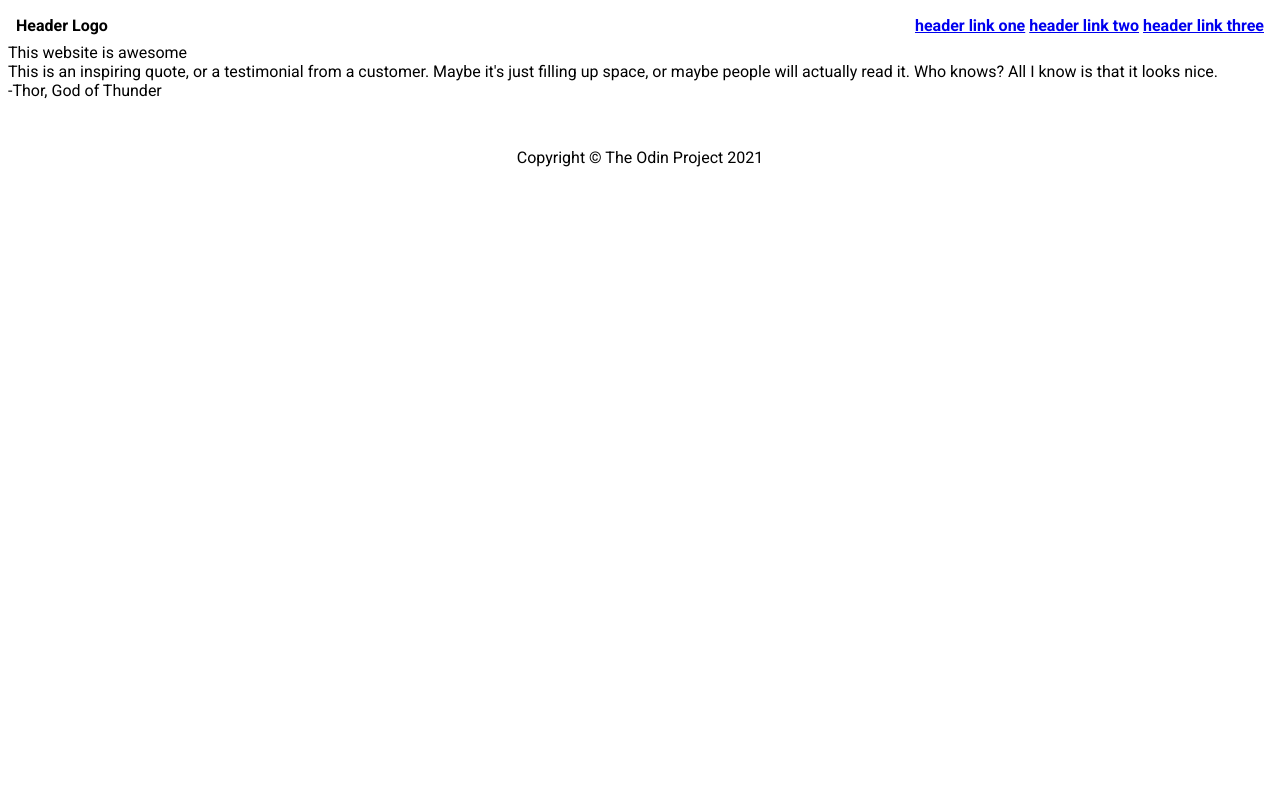
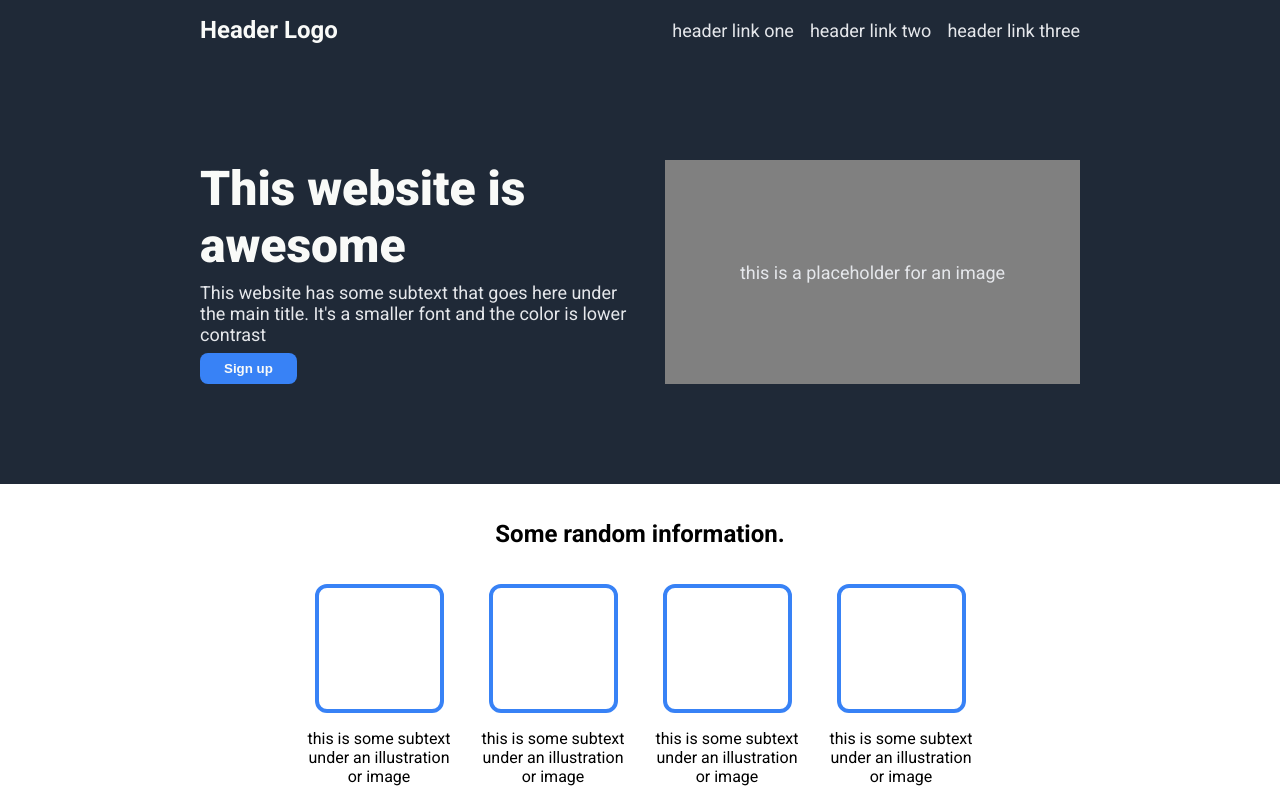
Before and after one commit to jchaedo/landing-page, a plain HTML site: page index.html in a window 1280 px wide. Shown: the top 805 px of the page. Drawn offline with Linux system fonts and the light colour scheme.

Commit message:
almost done with formatting. there are some missing details

```diff
--- a/index.html
+++ b/index.html
@@ -7,7 +7,6 @@
         <link href="https://fonts.googleapis.com/css2?family=Roboto:ital,wght@0,100;0,300;0,400;0,500;0,700;0,900;1,100;1,300;1,400;1,500;1,700;1,900&display=swap" rel="stylesheet">
     </head>
     <body>
-        <div class="top">
         <div class="header">
             <div class="logo">Header Logo</div>
             <div class="nav-links">
@@ -16,22 +15,53 @@
                 <a href="#">header link three</a>
             </div>
         </div>
-            <div class="hero-text">This website is awesome</div>
-            <!-- subtext, button and img -->
+
+	    <div class="hero">
+            <div class="hero-text">
+                <div class="main-text">This website is awesome</div>
+                <div class="secondary-text">This website has some subtext that goes here under the main title. It's a smaller font and the color is lower contrast</div>
+                <button>Sign up</button>
             </div>
-        <div class="content">
 
-            <!-- Info and images (each with subtext) -->
+            <div class="hero-img">this is a placeholder for an image</div>
+        </div>
 
-            <div class="quote">
+        <h2>Some random information.</h2>
+
+        <div class="side-by-side-img altPadding">
+            <div class="img-and-subtext">
+                <div class="img"></div>
+                <p>this is some subtext under an illustration or image</p>
+            </div>
+            <div class="img-and-subtext">
+                <div class="img"></div>
+                <p>this is some subtext under an illustration or image</p>
+            </div>
+            <div class="img-and-subtext">
+                <div class="img"></div>
+                <p>this is some subtext under an illustration or image</p>
+            </div>
+            <div class="img-and-subtext">
+                <div class="img"></div>
+                <p>this is some subtext under an illustration or image</p>
+            </div>
+
+        </div>
+
+        <div class="quote altPadding">
             <div class="quote-phrase">This is an inspiring quote, or a testimonial from a customer. Maybe it's just filling up space, or maybe people will actually read it. Who knows? All I know is that it looks nice.</div>
             <div class="author">-Thor, God of Thunder</div>
         </div>
 
-            <!-- Sign up  -->
+        <div class="call-to-action">
+            <div class="text">
+                <h3>Call to action! It's time!</h3>
+                <p>Sign up for our product by clicking that button right over there!</p>
+            </div>
+            <button>Sign up</button>
+        </div>
 
-        </div>
-        <div class="footer">
+        <footer>
             Copyright © The Odin Project 2021
         </div>
     </body>
--- a/styles.css
+++ b/styles.css
@@ -1,18 +1,170 @@
 body {
     font-family: "Roboto", sans-serif;
+    display: flex;
+    flex-direction: column;
+    margin: 0;
+    padding: 0;
+}
+
+body > * {
+    padding-left: 200px;
+    padding-right: 200px;
+}
+
+.altPadding {
+    padding-left: 300px;
+    padding-right: 300px;
+}
+
+.header, .hero, footer {
+    background-color: #1F2937;
 }
 
 .header {
-    font-weight: bold;
-    padding: 8px;
+    padding-top: 16px;
+    padding-bottom: 16px;
     display: flex;
     justify-content: space-between;
     align-items: center;
 }
 
-.footer {
+.logo {
+    color: #F9FAF8;
+    font-size: 24px;
+    font-weight: bold;
+}
+
+.nav-links {
+    display: flex;
+    justify-content: space-between;
+    gap: 16px;
+}
+
+.hero, .nav-links, footer {
+    font-size: 18px;
+    color: #E5E7EB;
+}
+
+.hero {
+    padding-top: 100px;
+    padding-bottom: 100px;
+    display: flex;
+    justify-content: space-between;
+    align-items: stretch;
+    gap: 32px;
+}
+
+.main-text {
+    font-size: 48px;
+    font-weight: 900;
+    color: #F9FAF8;
+    margin-bottom: 8px;
+}
+
+.secondary-text {
+    margin-bottom: 8px;
+}
+
+.hero-img {
+    background-color: gray;
+    width: 100%;
+    display: flex;
+    flex: auto;
+    justify-content: center;
+    align-items: center;
+}
+
+.hero button {
+    border-style: none;
+}
+
+h2 {
+    text-align: center;
+    margin-top: 36px;
+    margin-bottom: 36px;
+}
+
+.side-by-side-img {
+    margin-bottom: 100px;
+    display: flex;
+    justify-content: center;
+    align-items: center;
+    gap: 16px;
+}
+
+.img-and-subtext {
+    text-align: center;
+    display: flex;
+    flex-direction: column;
+    align-items: center;
+    max-width: 180px;
+}
+
+.img {
+    border: 4px solid #3882F6;
+    height: 121px;
+    width: 121px;
+    border-radius: 12px;
+}
+
+.quote {
+    background-color: #E5E7EB;
+    padding-top: 96px;
+    padding-bottom: 96px;
+}
+
+.quote-phrase {
+    font-size: 36px;
+    font-weight: 300;
+    font-style: italic;
+}
+
+.author {
+    font-size: 18px;
+    text-align: right;
+    padding-right: 48px;
+}
+
+.call-to-action {
+    background-color: #3882F6;
+    color: #F9FAF8;
+    margin: 100px 200px;
+    padding: 50px 100px;
+    border-radius: 8px;
+    display: flex;
+    justify-content: space-between;
+    align-items: center;
+}
+
+.call-to-action > button {
+    border-color: #F9FAF8;
+}
+
+footer {
     padding: 48px;
     display: flex;
     justify-content: center;
     align-items: center;
 }
+
+.text > * {
+    margin: 0;
+}
+
+.text > p {
+    color: #E5E7EB;
+}
+
+button {
+    background-color: #3882F6;
+    color: #F9FAF8;
+    font-weight: bolder;
+    padding: 8px 24px;
+    border: 2px solid #F9FAF8;
+    border-radius: 8px;
+}
+
+a {
+    text-decoration: none;
+    color: #E5E7EB;
+}
```
Lines whose indentation alone changed are shown as unchanged.
